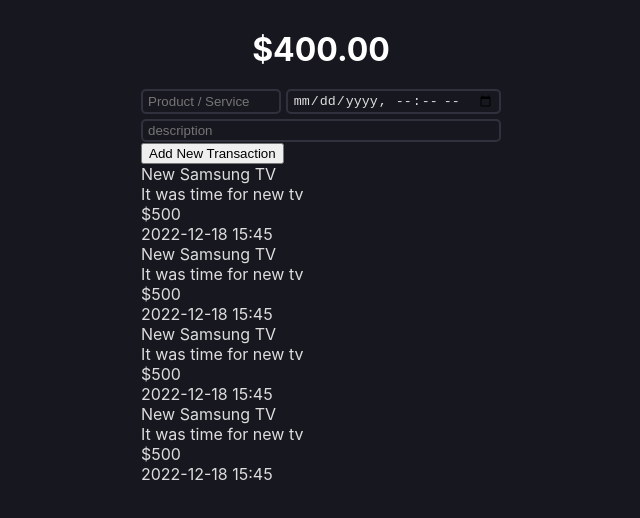
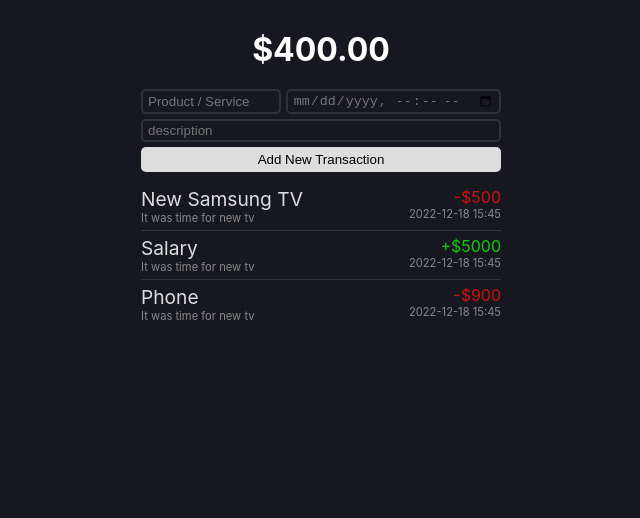
Before and after one commit to MeetRaut/money-tracker, a React (Create React App) app in the folder money-tracker/: page / in a window 1280 px wide. Shown: the top 518 px of the page, without its empty margins (319-959 px from the left). Built offline with nearby package versions, Linux system fonts and the light colour scheme.

Commit message:
update html css

```diff
--- a/money-tracker/src/App.css
+++ b/money-tracker/src/App.css
@@ -30,9 +30,66 @@
   padding: 2px 5px;
   border-radius: 5px;
 }
+form input[type="datetime-local"]{
+  color: #777;
+}
 
-form div.basic{
+form .basic{
   display: flex;
   gap: 5px;
   margin-bottom: 5px;
 }
+
+form button{
+  width: 100%;
+  margin-top: 5px;
+  border: 0;
+  border-radius: 5px;
+  padding: 5px;
+  background-color: #ddd;
+}
+
+form button:hover{
+  cursor: pointer;
+}
+
+.transactions{
+  margin-top: 10px;
+}
+
+.transaction{
+  display: flex;
+  justify-content: space-between;
+  padding: 5px 0;
+  border-top: 1px solid #30313d;
+}
+
+.transaction:first-child{
+  border-top: 0;
+}
+
+.transaction .name{
+  font-size: 1.2rem;
+}
+
+.transaction .description{
+  font-size: 0.7rem;
+  color: #888;
+}
+
+.right{
+  text-align: right;
+}
+
+.price.green{
+  color: #1c1;
+}
+
+.price.red{
+  color: #c11;
+}
+
+.transaction .datetime{
+  font-size: 0.7rem;
+  color: #888;
+}
--- a/money-tracker/src/App.js
+++ b/money-tracker/src/App.js
@@ -25,7 +25,19 @@
           </div>
 
           <div className='right'>
-            <div className='price'>$500</div>
+            <div className='price red'>-$500</div>
+            <div className='datetime'>2022-12-18 15:45</div>
+          </div>
+        </div>
+
+        <div className='transaction'>
+          <div className='left'>
+            <div className='name'>Salary</div>
+            <div className='description'>It was time for new tv</div>
+          </div>
+
+          <div className='right'>
+            <div className='price green'>+$5000</div>
             <div className='datetime'>2022-12-18 15:45</div>
           </div>
         </div>
@@ -33,38 +45,12 @@
 
         <div className='transaction'>
           <div className='left'>
-            <div className='name'>New Samsung TV</div>
+            <div className='name'>Phone</div>
             <div className='description'>It was time for new tv</div>
           </div>
 
           <div className='right'>
-            <div className='price'>$500</div>
-            <div className='datetime'>2022-12-18 15:45</div>
-          </div>
-        </div>
-
-
-        <div className='transaction'>
-          <div className='left'>
-            <div className='name'>New Samsung TV</div>
-            <div className='description'>It was time for new tv</div>
-          </div>
-
-          <div className='right'>
-            <div className='price'>$500</div>
-            <div className='datetime'>2022-12-18 15:45</div>
-          </div>
-        </div>
-
-
-        <div className='transaction'>
-          <div className='left'>
-            <div className='name'>New Samsung TV</div>
-            <div className='description'>It was time for new tv</div>
-          </div>
-
-          <div className='right'>
-            <div className='price'>$500</div>
+            <div className='price red'>-$900</div>
             <div className='datetime'>2022-12-18 15:45</div>
           </div>
         </div>
```
